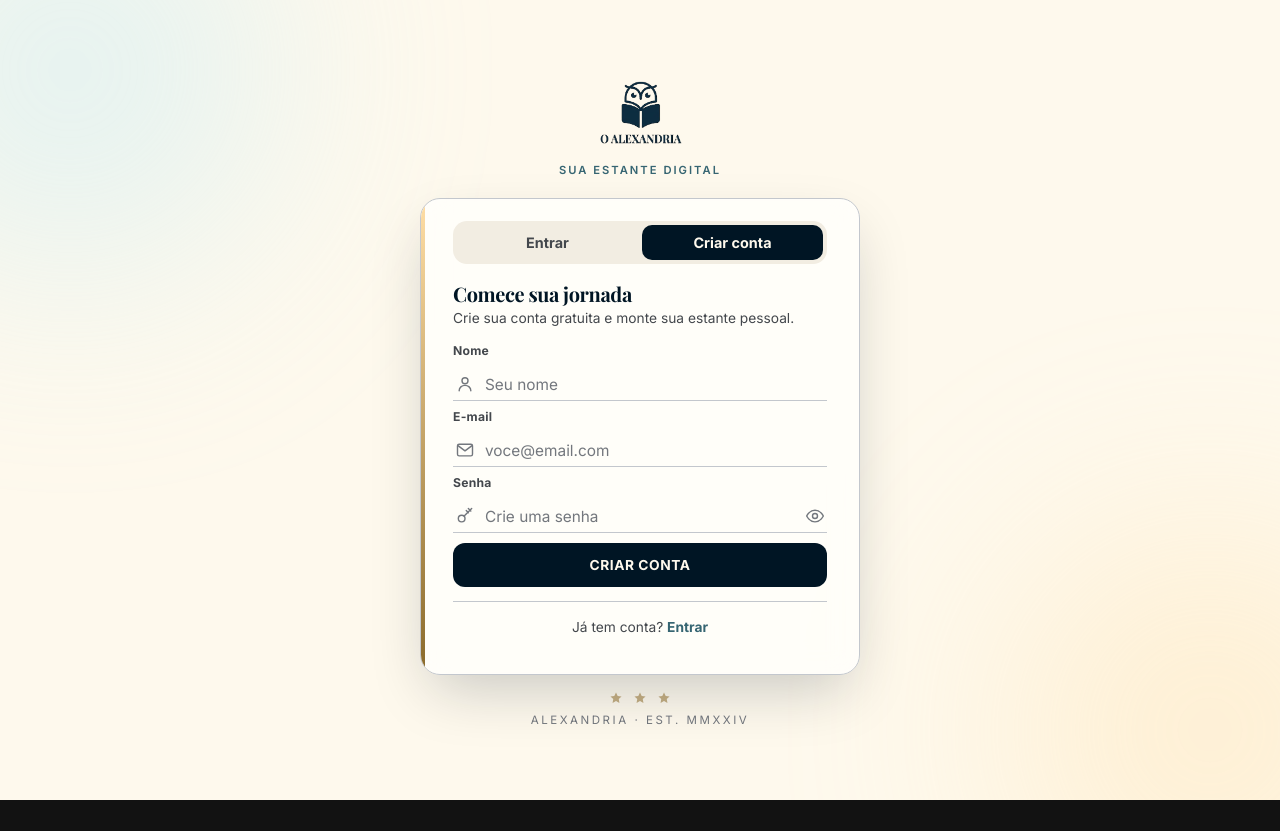
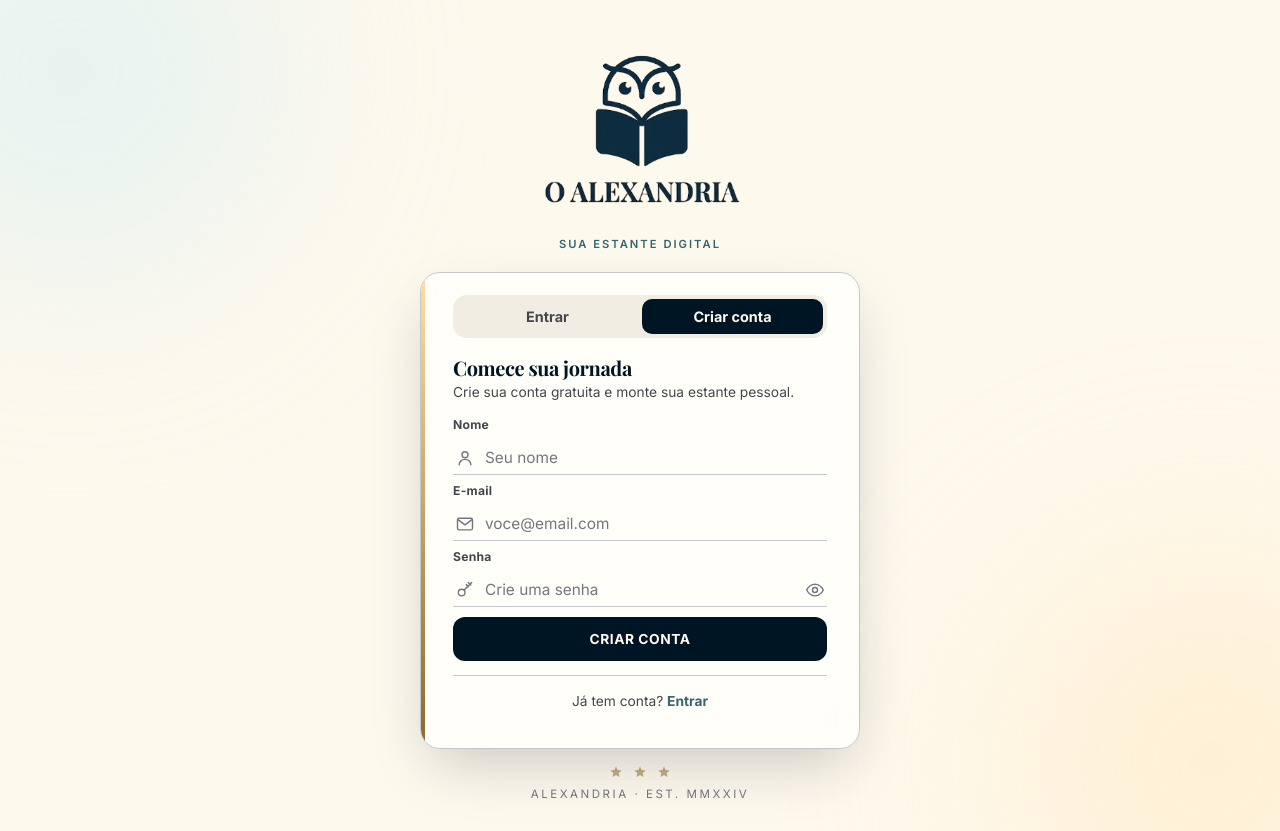
Before and after one commit to EdersonSouzaa/Alexandria, a React (Vite) app in the folder frontend/: page /cadastro in a window 1280 px wide. Before the commit the page ends 800 px from the top, so only its background shows below. Built offline with nearby package versions, Linux system fonts and the light colour scheme; no server answers; a web font is replaced by a local one.

Commit message:
aumento na logo nas telas de login, cadastro

```diff
--- a/frontend/src/components/AuthLayout.css
+++ b/frontend/src/components/AuthLayout.css
@@ -80,7 +80,7 @@
 
 .auth-shell__logo {
   display: block;
-  height: 84px;
+  height: clamp(120px, 20vw, 200px);
   width: auto;
   margin-bottom: 4px;
 }
@@ -338,7 +338,7 @@
   }
 
   .auth-shell__logo {
-    height: 56px;
+    height: clamp(80px, 14vw, 110px);
     margin-bottom: 6px;
   }
 
```
